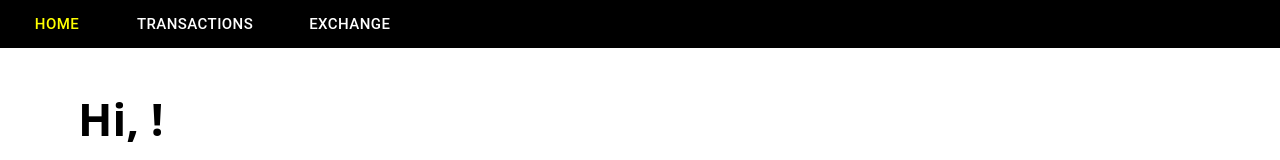
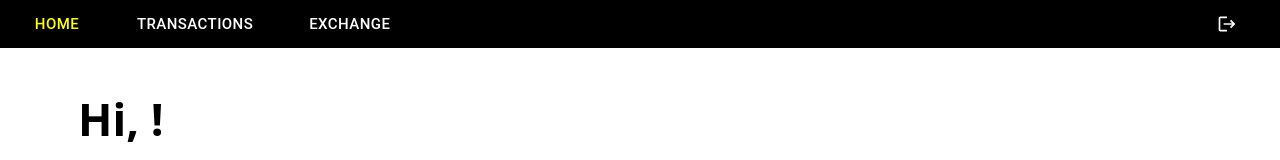
Before and after one commit to imontecalvo/homebanking-app, a React (Create React App) app in the folder client/: page /home in a window 1280 px wide. Shown: the top 160 px of the page. Built offline with nearby package versions, Linux system fonts and the light colour scheme; no server answers.

Commit message:
agrego log out

```diff
--- a/client/src/components/navbar/NavBar.jsx
+++ b/client/src/components/navbar/NavBar.jsx
@@ -3,6 +3,7 @@ import { AppBar, Tabs, Tab, Container, Button } from "@mui/material";
 import Box from "@mui/material/Box";
 import navbar_style from "./navbar_style.css";
 import { useNavigate } from "react-router-dom";
+import LogoutIcon from "@mui/icons-material/Logout";
 
 const NavBar = ({ active }) => {
   const navigate = useNavigate();
@@ -17,10 +18,8 @@ const NavBar = ({ active }) => {
         id="home"
         onClick={handleNavClick}
         style={{
+          ...buttonStyle,
           color: "Home" == active ? "yellow" : "white",
-          fontSize: 15,
-          marginLeft: 20,
-          marginRight: 20,
         }}
       >
         Home
@@ -29,10 +28,8 @@ const NavBar = ({ active }) => {
         id="transactions"
         onClick={handleNavClick}
         style={{
+          ...buttonStyle,
           color: "Transactions" == active ? "yellow" : "white",
-          fontSize: 15,
-          marginLeft: 20,
-          marginRight: 20,
         }}
       >
         Transactions
@@ -41,16 +38,28 @@ const NavBar = ({ active }) => {
         id="exchange"
         onClick={handleNavClick}
         style={{
+          ...buttonStyle,
           color: "Exchange" == active ? "yellow" : "white",
-          fontSize: 15,
-          marginLeft: 20,
-          marginRight: 20,
         }}
       >
         Exchange
       </Button>
+      <Button
+        style={{ ...buttonStyle, color: "white", marginLeft: "auto" }}
+        startIcon={<LogoutIcon />}
+        onClick={() => {
+          navigate("/login");
+          localStorage.clear();
+        }}
+      ></Button>
     </div>
   );
 };
 
 export default NavBar;
+
+const buttonStyle = {
+  fontSize: 15,
+  marginLeft: 20,
+  marginRight: 20,
+};
```
